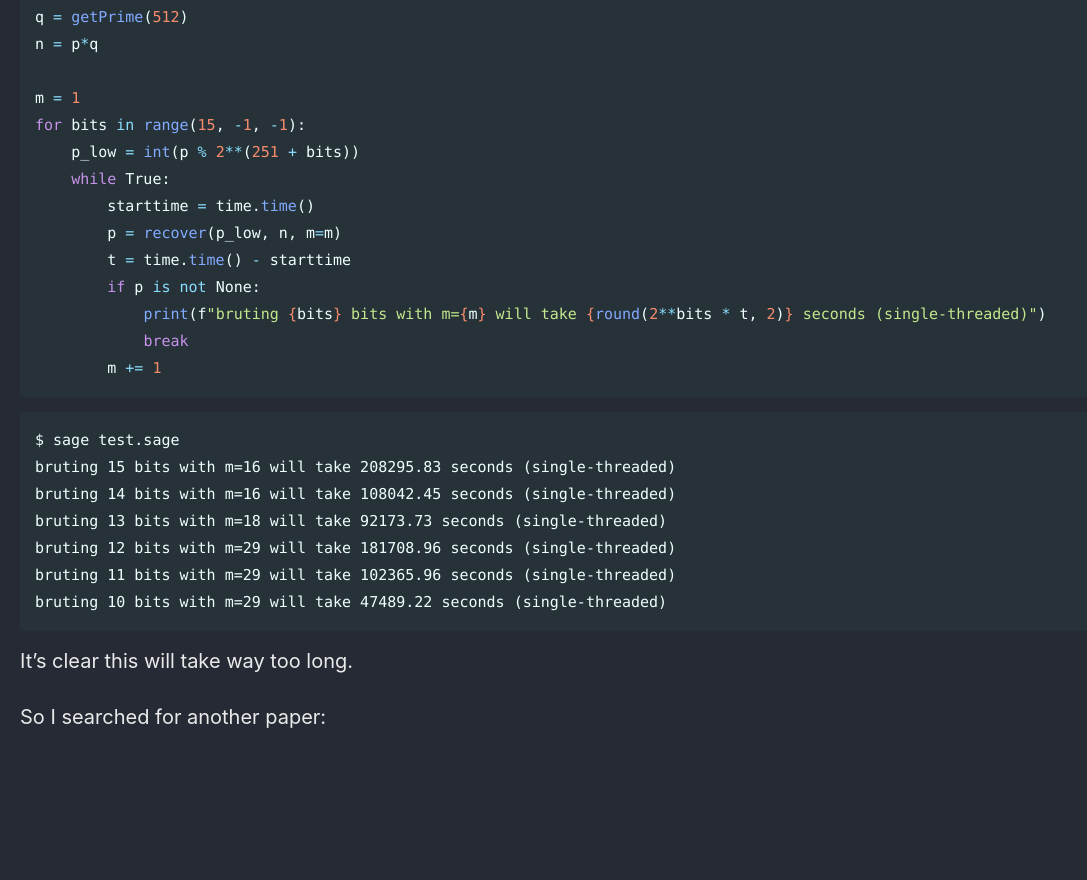
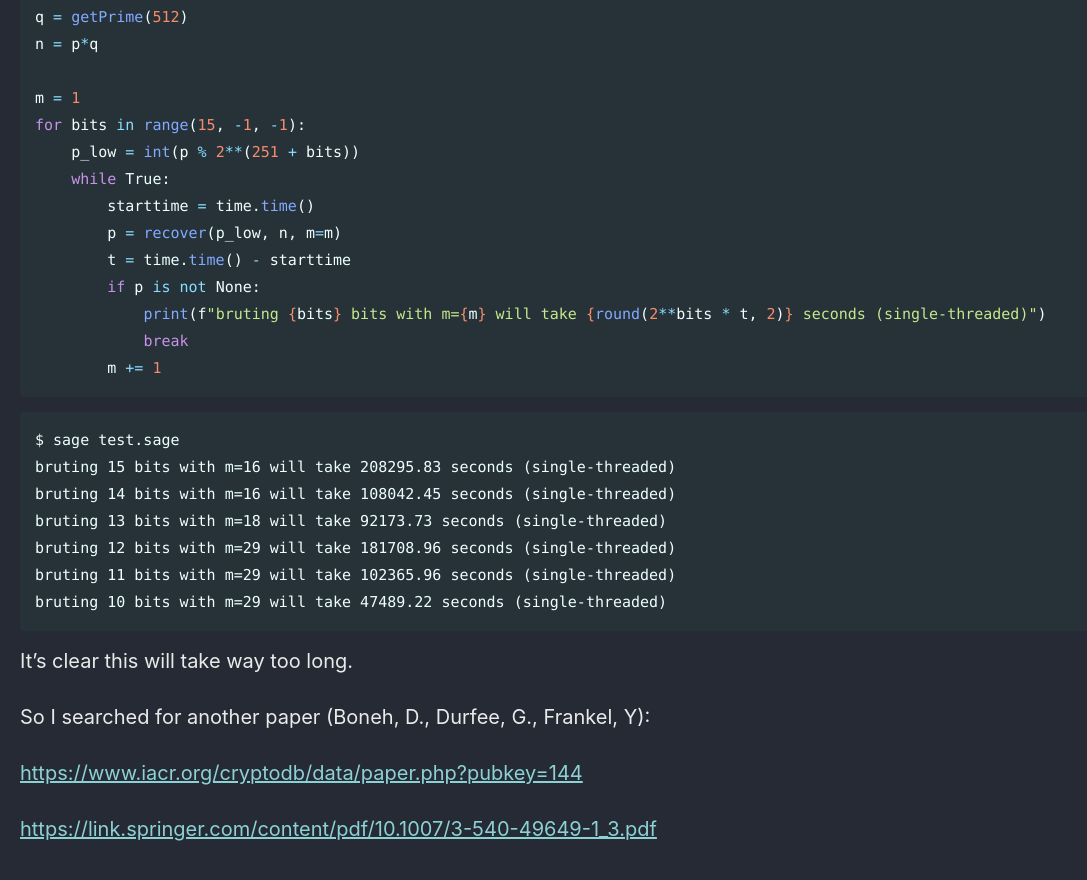
Before and after one commit to Connor-McCartney/Connor-McCartney.github.io, a Jekyll site: the page built from _pages/cryptography/small-roots/leakeD-AirOverflow-CTF-2024.md, in a window 1280 px wide and 900 px high, scrolled down 3366 px. Shown: the top 880 px of the window, without its empty margins (0-1087 px from the left). Built offline with Jekyll 4.4.1, drawn with Linux system fonts in a browser that asks for light colours; cached includes are drawn as plain includes; before the commit the page ends 4154 px from its top, so only the background shows below that.

Commit message:
Update leakeD-AirOverflow-CTF-2024.md

```diff
--- a/_pages/cryptography/small-roots/leakeD-AirOverflow-CTF-2024.md
+++ b/_pages/cryptography/small-roots/leakeD-AirOverflow-CTF-2024.md
@@ -159,4 +159,8 @@ bruting 10 bits with m=29 will take 47489.22 seconds (single-threaded)
 
 It's clear this will take way too long.
 
-So I searched for another paper:
+So I searched for another paper (Boneh, D., Durfee, G., Frankel, Y):
+
+<https://www.iacr.org/cryptodb/data/paper.php?pubkey=144>
+
+<https://link.springer.com/content/pdf/10.1007/3-540-49649-1_3.pdf>
```
